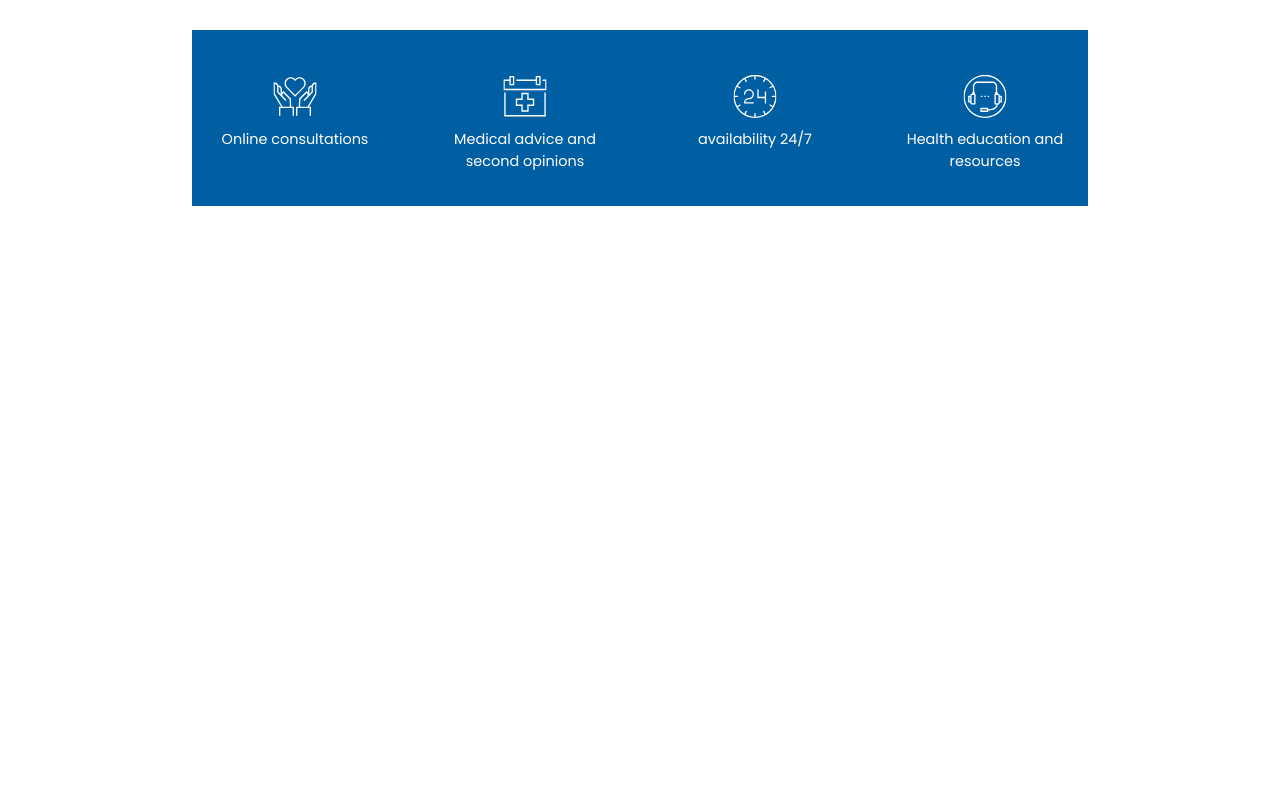
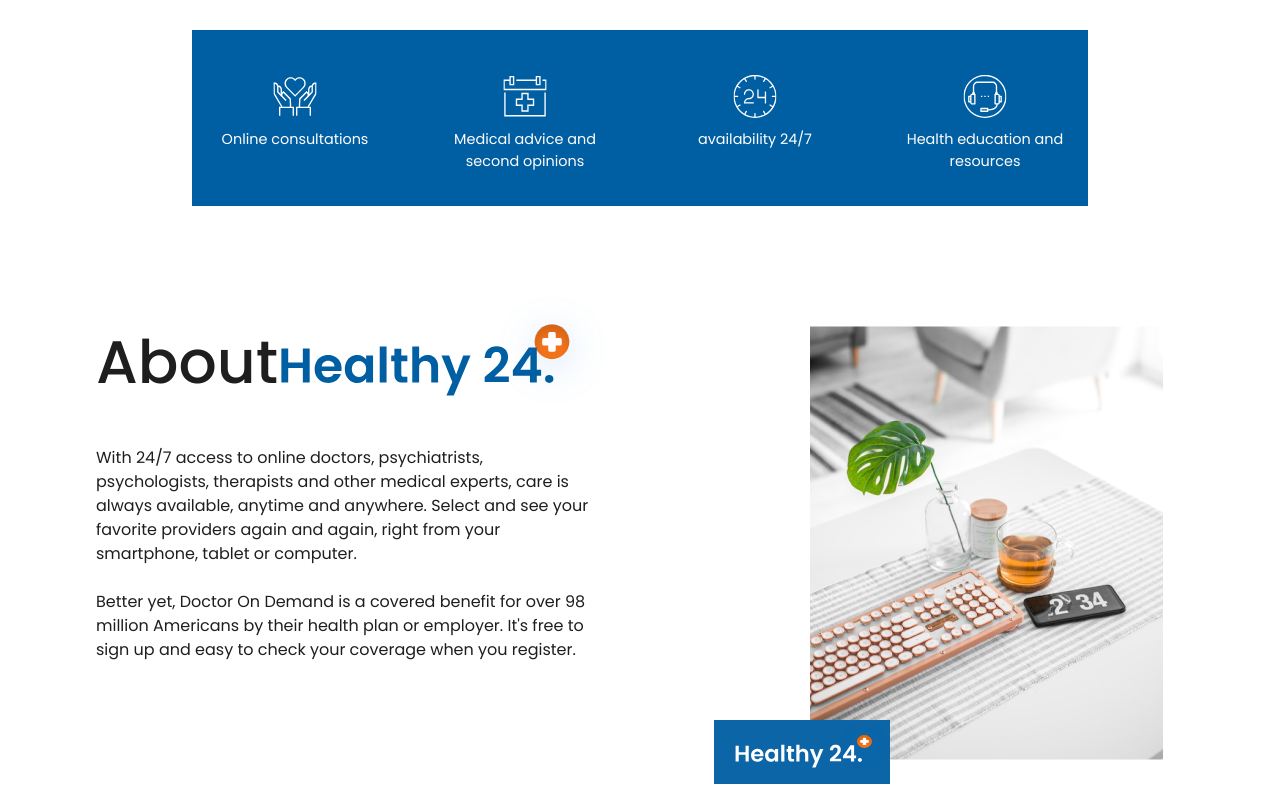
Before and after one commit to MekImEne/helathy24, a React (Create React App) app: page / in a window 1280 px wide. Shown: the part 726-1526 px from the top of the page. Before the commit the page ends 1012 px from the top, so only its background shows below. Built offline with nearby package versions, Linux system fonts and the light colour scheme.

Commit message:
AboutUs section

```diff
--- a/src/App.tsx
+++ b/src/App.tsx
@@ -13,7 +13,6 @@
   Navbar,
   Offers,
   SearchHospital,
-  Sections,
   TeamBanner,
   WhyUs,
 
@@ -24,9 +23,8 @@
     <div>
       <Navbar />
       <Banner />
-      {/*<Sections />
       <AboutUs />
-      <WhyUs />
+      {/*<WhyUs />
       <GetApp />
       <FindDoctor />
       <Offers />
--- a/src/app/assets/index.tsx
+++ b/src/app/assets/index.tsx
@@ -1,9 +1,21 @@
 import logo from "./images/logo.svg";
+import whiteLogo from "./images/logo-white.svg";
 import main from "./images/main.jpg";
 import calling from "./icons/calling.svg";
 import onlineConsultation from "./icons/online-consultations.svg";
 import medicalAdvices from "./icons/medical-advices.svg";
 import availability from "./icons/availability.svg";
 import healthEducation from "./icons/health-education.svg";
+import aboutUs from "./images/about.jpg";
 
-export { logo, calling, main, onlineConsultation, medicalAdvices, availability, healthEducation };
+export {
+    logo,
+    calling,
+    main,
+    onlineConsultation,
+    medicalAdvices,
+    availability,
+    healthEducation,
+    whiteLogo,
+    aboutUs
+};
--- a/src/app/components/AboutUs.tsx
+++ b/src/app/components/AboutUs.tsx
@@ -1,7 +1,40 @@
 import React from 'react'
+import Title from './Title'
+import LogoContainer from './LogoContainer'
+import { aboutUs } from '../assets'
 
 export default function AboutUs() {
     return (
-        <div>AboutUs</div>
+        <div id='about-us' className="my-10 flex flex-wrap items-start">
+            <div className="mx-auto -mt-8 w-full px-4 md:w-5/12">
+                <Title text="About" />
+                <p className="mb-8 font-normal text-base text-TEXT_GREY ">
+                    With 24/7 access to online doctors, psychiatrists, psychologists,
+                    therapists and other medical experts, care is always available, anytime and anywhere.
+                    Select and see your favorite providers again and again, right from your smartphone, tablet or computer.
+                    <br />
+                    <br />
+                    Better yet, Doctor On Demand is a covered benefit for over
+                    98 million Americans by their health plan or employer.
+                    It's free to sign up and easy to check your coverage when you register.
+                </p>
+            </div>
+            <div className="mx-auto mt-24 flex w-full justify-center px-4 md:w-4/12 lg:mt-0">
+                <div className="">
+                    <div className="relative">
+                        <img
+                            alt="CardImage"
+                            src={aboutUs}
+                            className="h-full w-full"
+                        />
+                    </div>
+                    <div>
+                        <div className='absolute -mt-10 -mx-24'>
+                            <LogoContainer />
+                        </div>
+                    </div>
+                </div>
+            </div>
+        </div>
     )
 }
--- a/src/app/components/Banner.tsx
+++ b/src/app/components/Banner.tsx
@@ -3,7 +3,7 @@
 
 export default function Banner() {
     return (
-        <div>
+        <div id='home'>
             <div className="relative flex h-screen content-center items-center pt-16 pb-32 -z-10">
                 <div className="absolute top-0 h-[600px] w-full bg-[url('/src/app/assets/images/main.jpg')] bg-cover bg-center" />
                 <div className="absolute top-0 h-[600px] w-full bg-gradient-to-r from-WHITE via-WHITE via-25% to-TRANSPARENT bg-cover bg-center" />
--- a/src/app/components/Features.tsx
+++ b/src/app/components/Features.tsx
@@ -4,10 +4,10 @@
 
 export default function Features() {
     return (
-        <section id='home' className="-mt-32 bg-gray-50 px-4 pb-20 pt-4 lg:mx-44 ">
+        <section className="-mt-32 bg-gray-50 px-4 pb-20 pt-4 lg:mx-44 ">
             <div className="container mx-auto">
                 <div className="grid grid-cols-1 gap-6 md:grid-cols-2 lg:grid-cols-4 h-44 bg-BLUE2 text-WHITE">
-
+                    {/* TODO : fix in small size screen */}
                     {features.map(({ icon, description }) => (
                         <FeatureCard
                             key={description}
--- /dev/null
+++ b/src/app/components/LogoContainer.tsx
@@ -0,0 +1,10 @@
+import React from 'react'
+import { whiteLogo } from '../assets'
+
+export default function LogoContainer() {
+    return (
+        <div className='pb-16 pl-5 rounded-none h-14 w-44 bg-BLUE items-center justify-center'>
+            <img src={whiteLogo} alt="logo" />
+        </div>
+    )
+}
--- /dev/null
+++ b/src/app/components/Title.tsx
@@ -0,0 +1,11 @@
+import React from 'react';
+import { logo } from '../assets';
+
+export default function Title({ text }: { text: string }) {
+    return (
+        <div className="flex flex-row items-center mb-10">
+            <h2 className="text-xl mt-6 font-medium text-TEXT_GREY sm:text-6xl"> {text} </h2>
+            <img alt='healthy24+' src={logo} className='h-28 w-full xs:h-12 xs:w-20' />
+        </div>
+    )
+}
--- a/src/app/components/index.tsx
+++ b/src/app/components/index.tsx
@@ -1,6 +1,5 @@
 export { default as Navbar } from './Navbar';
 export { default as Banner } from './Banner';
-export { default as Sections } from './Sections';
 export { default as AboutUs } from './AboutUs';
 export { default as WhyUs } from './WhyUs';
 export { default as GetApp } from './GetApp';
```
Also changed, not shown: src/app/assets/images/logo-white.svg (added).
